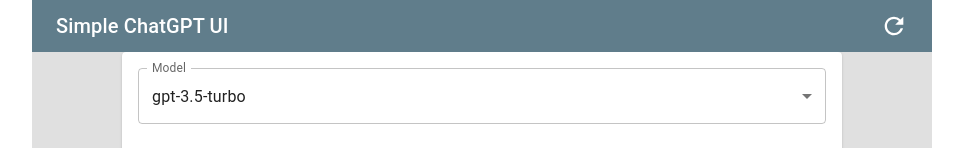
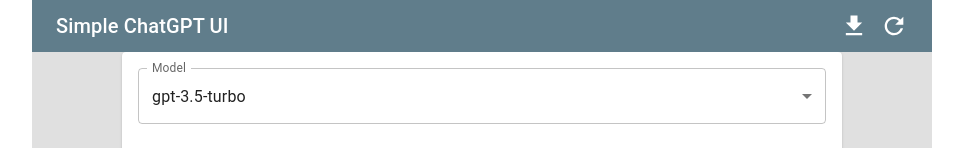
Before and after one commit to matsuatsu/simple-chatgpt-ui, a React (Vite) app: page / in a window 1280 px wide. Shown: the top 148 px of the page, without its empty margins (158-1121 px from the left). Built offline with nearby package versions, Linux system fonts and the light colour scheme; the HTML template or start-up script is replaced by a standard one.

Commit message:
add download button

```diff
--- a/src/components/Header.tsx
+++ b/src/components/Header.tsx
@@ -1,12 +1,24 @@
 import { Box, AppBar, IconButton, Toolbar, Typography } from "@mui/material";
-import { MdRefresh } from "react-icons/md";
+import { MdRefresh, MdDownload } from "react-icons/md";
 import { useMessageStore } from "../stores/message";
 
 const Header = () => {
+  const messages = useMessageStore((state) => state.messages);
   const setMessages = useMessageStore((state) => state.setMessages);
 
   const resetChat = () => {
     setMessages([]);
+  };
+
+  const download = () => {
+    const fileContent = messages
+      .map((x) => `### ${x.role}:\n\n${x.content}`)
+      .join("\n\n---\n\n");
+    const file = new Blob([fileContent], { type: "text/plain" });
+    const element = document.createElement("a");
+    element.href = URL.createObjectURL(file);
+    element.download = Date.now() + ".md";
+    element.click();
   };
 
   return (
@@ -14,6 +26,14 @@
       <Toolbar variant="dense">
         <Typography variant="h6">Simple ChatGPT UI</Typography>
         <Box sx={{ flexGrow: 1 }} />
+        <IconButton
+          size="large"
+          edge="end"
+          color="inherit"
+          onClick={() => download()}
+        >
+          <MdDownload />
+        </IconButton>
         <IconButton
           size="large"
           edge="end"
```
